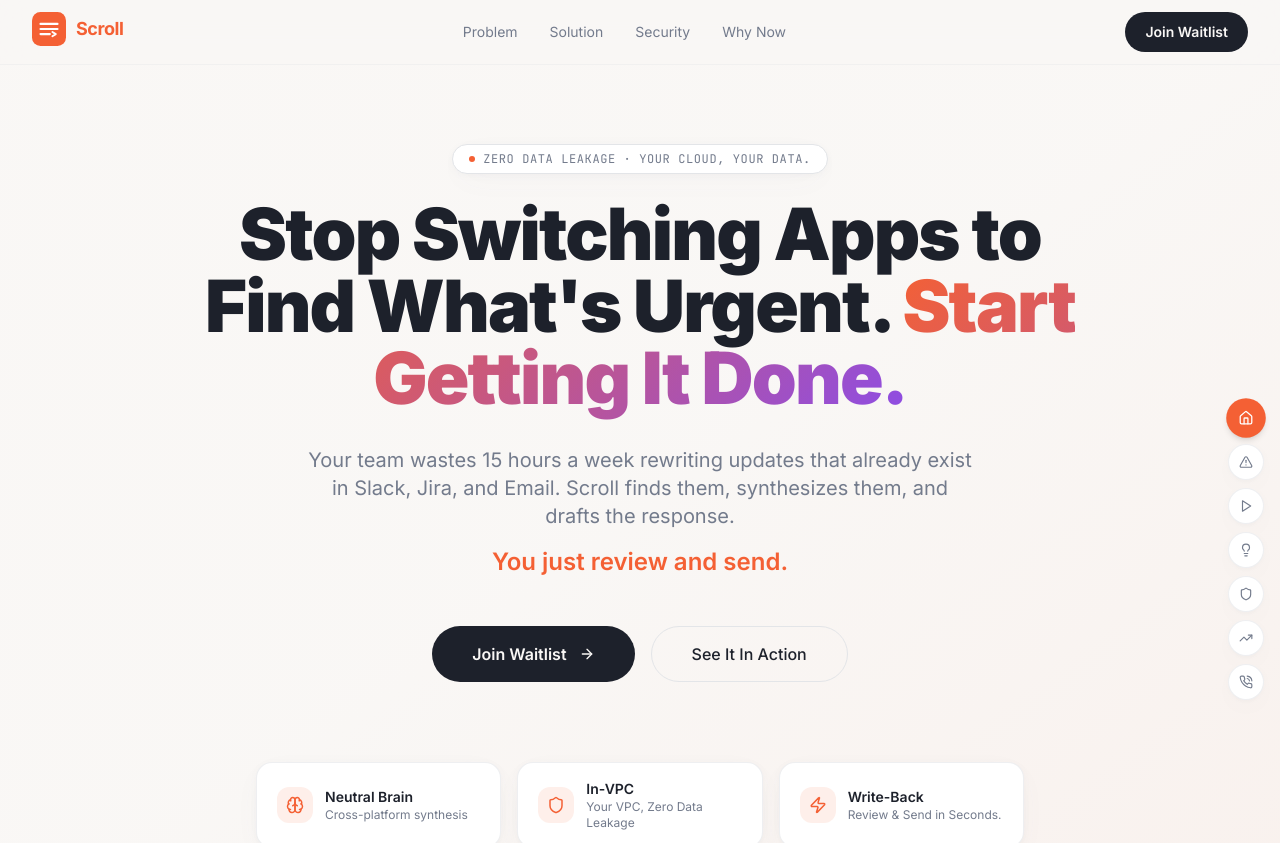
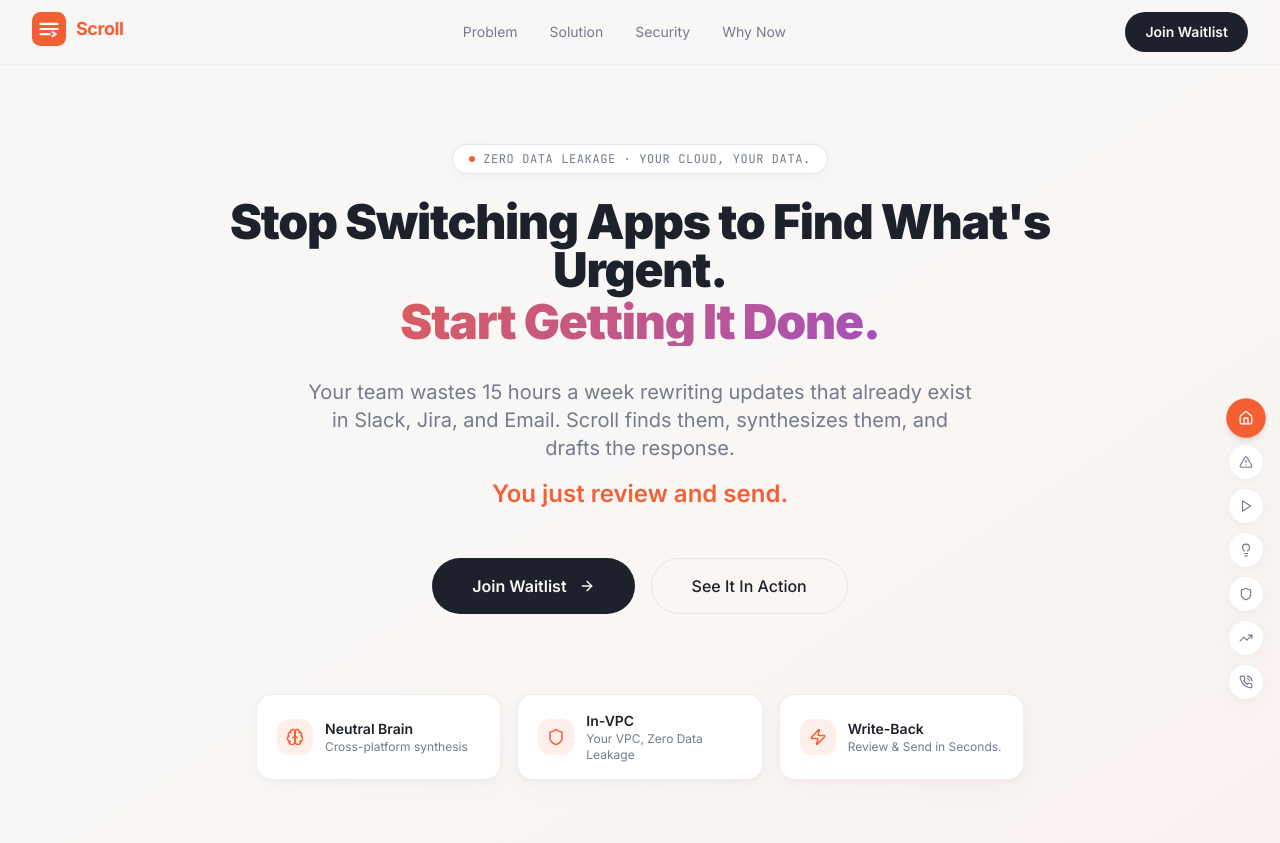
Before and after one commit to ekai-intelligence/ek1-landing, a React (Vite) app: page / in a window 1280 px wide. Shown: the top 843 px of the page. Built offline with nearby package versions, Linux system fonts and the light colour scheme; the HTML template or start-up script is replaced by a standard one.

Commit message:
style: reduce hero title size + block 'Start Getting It Done' on new line
Co-Authored-By: Claude Sonnet 4.6 <noreply@anthropic.com>

```diff
--- a/src/components/HeroSection.tsx
+++ b/src/components/HeroSection.tsx
@@ -27,10 +27,10 @@ const HeroSection = () => {
           initial={{ opacity: 0, y: 20 }}
           animate={{ opacity: 1, y: 0 }}
           transition={{ duration: 0.6, delay: 0.1 }}
-          className="text-4xl sm:text-5xl md:text-7xl font-black tracking-tight leading-[1.05] mb-8 text-foreground"
+          className="text-3xl sm:text-4xl md:text-5xl font-black tracking-tight leading-[1.15] mb-8 text-foreground"
         >
-          Stop Switching Apps to Find What's Urgent.{" "}
-          <span className="text-gradient">Start Getting It Done.</span>
+          Stop Switching Apps to Find What's Urgent.
+          <span className="block text-gradient mt-1">Start Getting It Done.</span>
         </motion.h1>
 
         <motion.p
```
